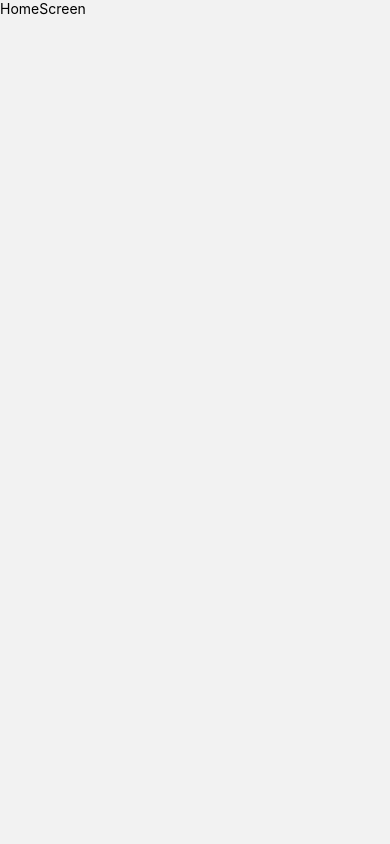
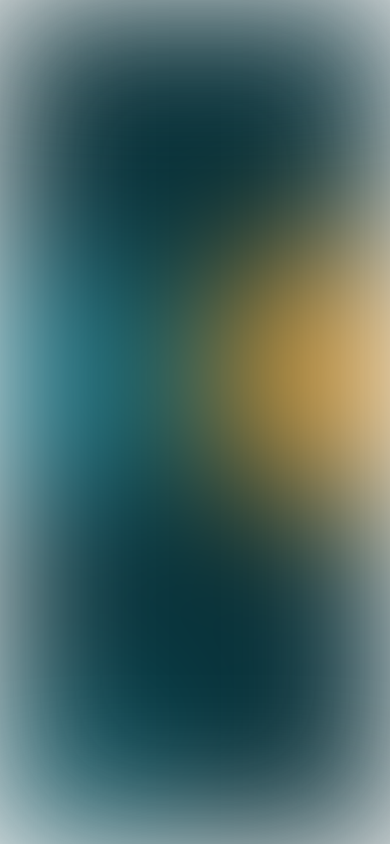
Before and after one commit to jurecapuder/react_native_weather, a React Native app: screen /Home in a window 390 px wide. Built offline with nearby package versions, Linux system fonts and the light colour scheme.

Commit message:
Add background image and status bar to HomeScreen

```diff
--- a/screens/HomeScreen.js
+++ b/screens/HomeScreen.js
@@ -1,11 +1,17 @@
-import { View, Text } from 'react-native'
-import React from 'react'
-import { SafeAreaView } from "react-native-safe-area-context"
+import { View, Text, SafeAreaView, Image } from 'react-native';
+import React from 'react';
+import { StatusBar } from 'expo-status-bar';
 
 export default function HomeScreen() {
   return (
-    <SafeAreaView>
-      <Text>HomeScreen</Text>
-    </SafeAreaView>
+    <View className="flex-1 relative">
+      <StatusBar style="light" />
+
+      <Image
+        blurRadius={70}
+        source={require('../assets/images/bg.png')}
+        className="absolute h-full w-full"
+      />
+    </View>
   )
 }
```
